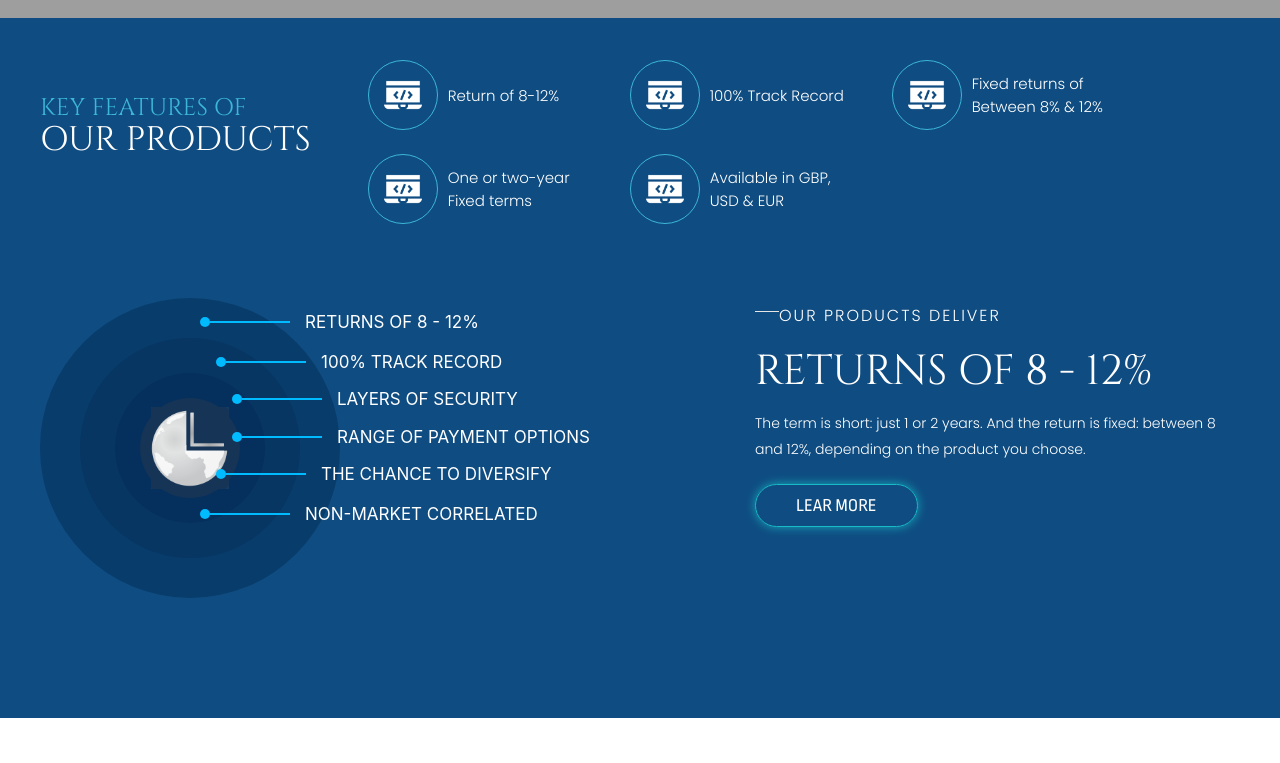
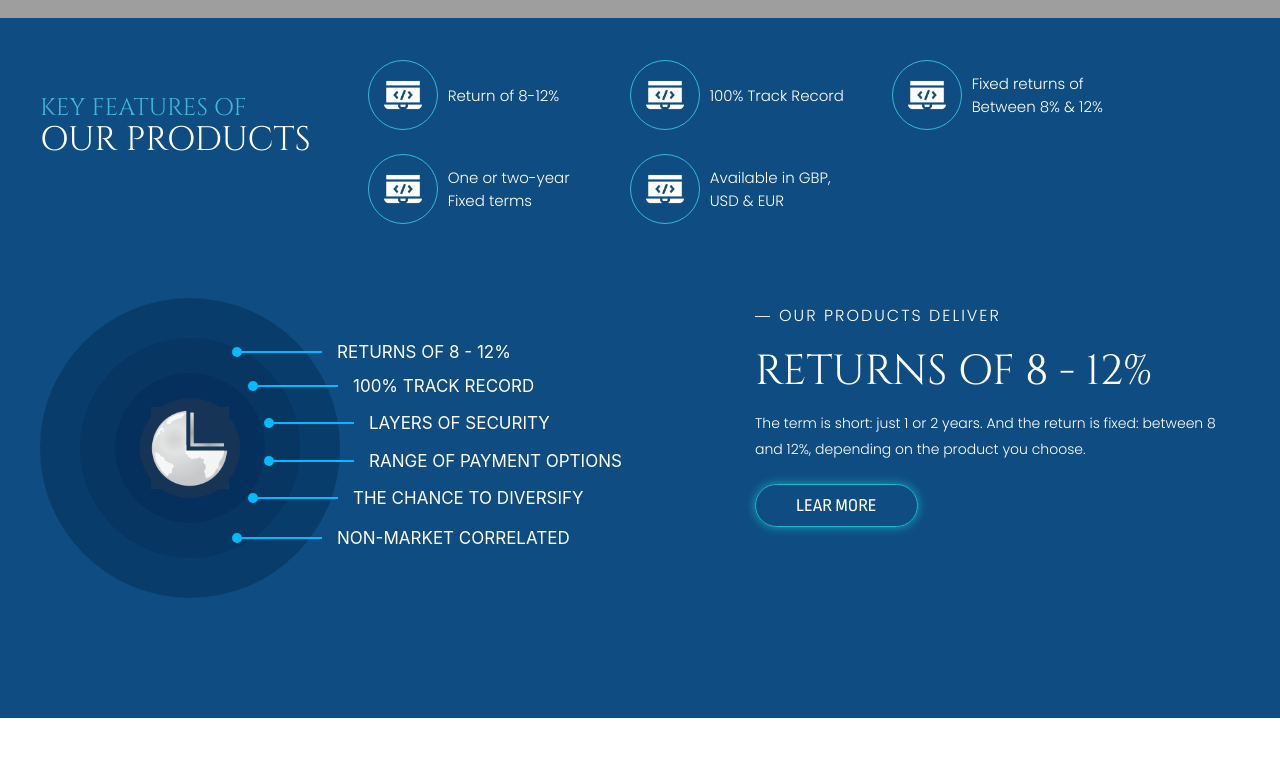
Before and after one commit to zubair7384/zoom_Test_Task, a plain HTML site: page index.html in a window 1280 px wide. Shown: the part 782-1545 px from the top of the page. Drawn offline with nearby package versions, Linux system fonts and the light colour scheme; grey boxes are pictures that could not be loaded.

Commit message:
fixed one issue

```diff
--- a/styles.css
+++ b/styles.css
@@ -278,28 +278,28 @@ header .navbar {
   align-items: center;
 }
 .line-text-wrapper-1 {
-  top: 0;
-  left: 10rem;
+  top: 30px;
+  left: 12rem;
 }
 .line-text-wrapper-2 {
-  top: 2.5rem;
-  left: 11rem;
+  top: 4rem;
+  left: 13rem;
 }
 .line-text-wrapper-3 {
-  top: 4.8rem;
-  left: 12rem;
+  top: 6.3rem;
+  left: 14rem;
 }
 .line-text-wrapper-4 {
-  top: 7.2rem;
-  left: 12rem;
+  top: 8.7rem;
+  left: 14rem;
 }
 .line-text-wrapper-5 {
-  top: 9.5rem;
-  left: 11rem;
+  top: 11rem;
+  left: 13rem;
 }
 .line-text-wrapper-6 {
-  top: 12rem;
-  left: 10rem;
+  top: 13.5rem;
+  left: 12rem;
 }
 .line-wrapper .dot {
   width: 10px;
@@ -320,8 +320,8 @@ header .navbar {
   margin-left: 15px;
 }
 .hr-line {
-  width: 5%;
-  top: -3px;
+  width: 3%;
+  top: 2px;
   position: absolute;
   background-color: #fff;
 }
```
